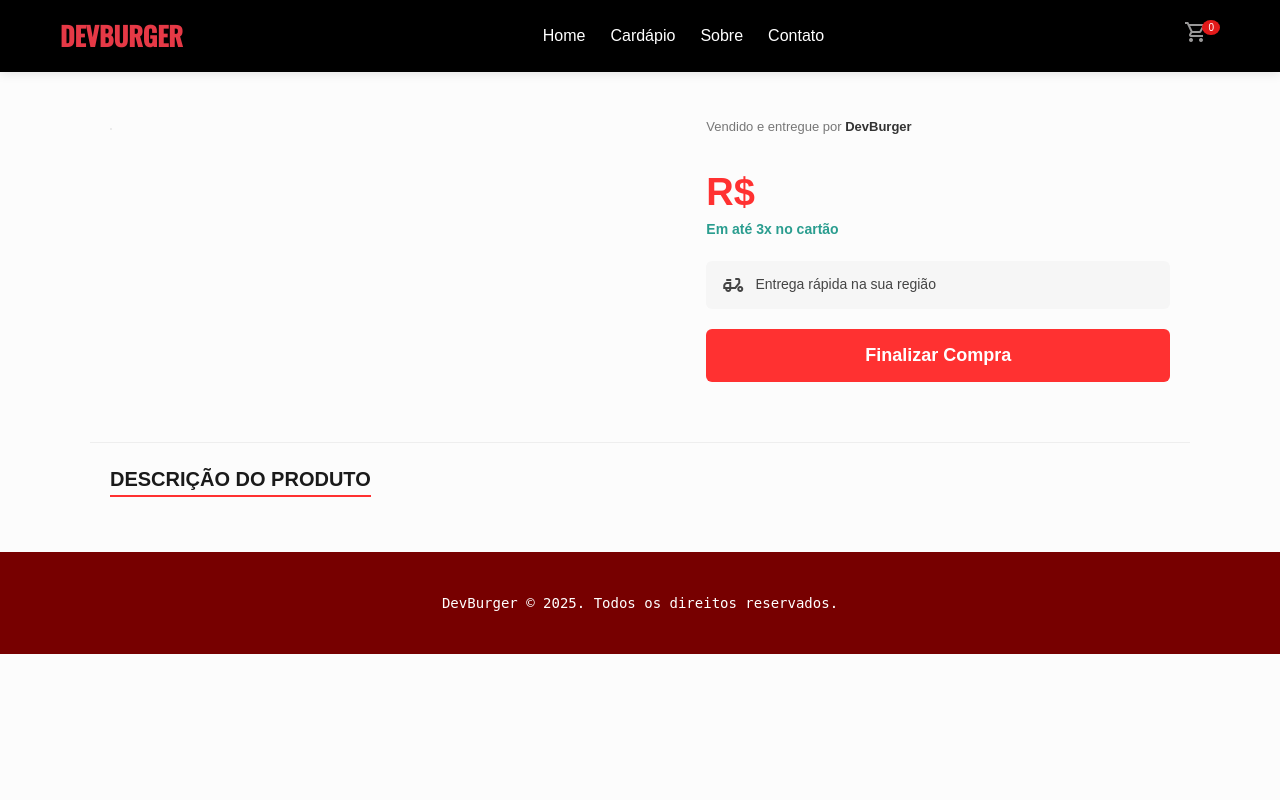
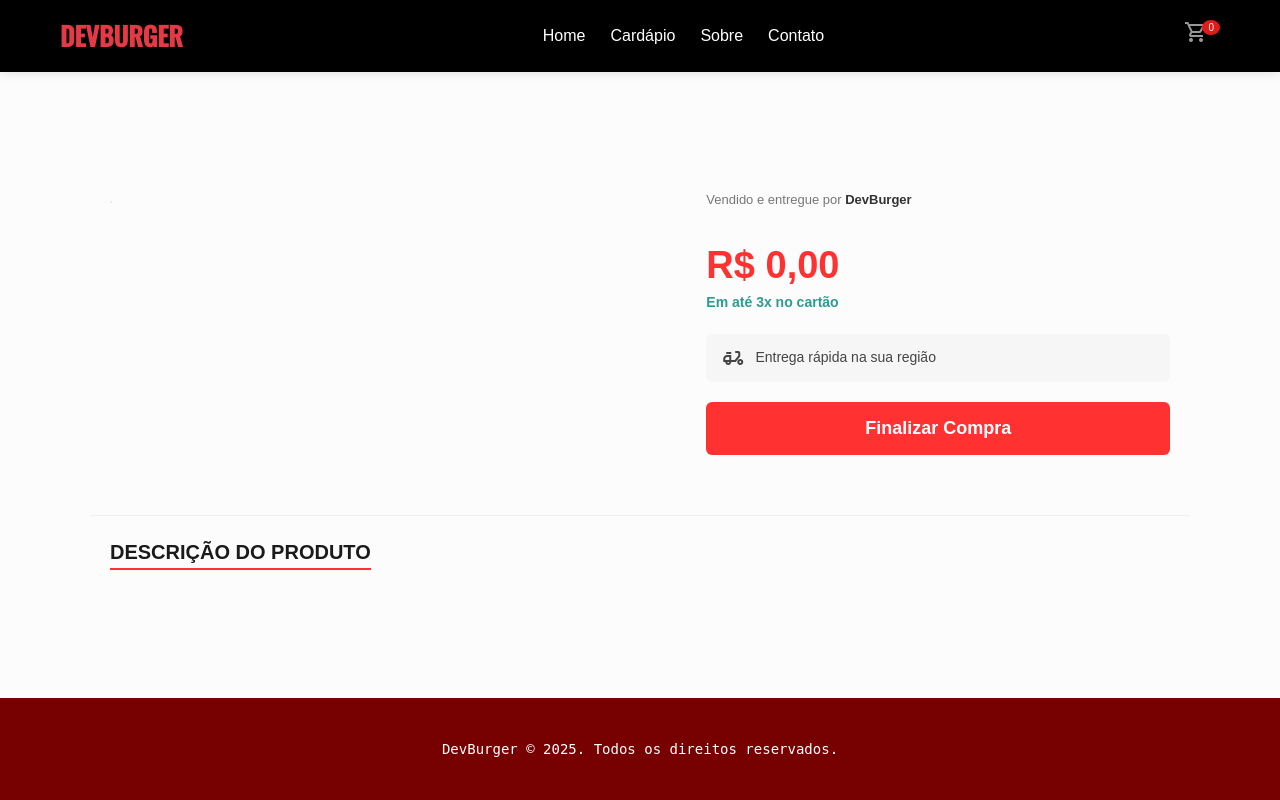
Before and after one commit to oliviawyy/burguer-dev, a Flask app: template templates/pagina2.html in a window 1280 px wide. Run offline with Flask 3, Linux system fonts and the light colour scheme; the template is opened without the code that fills it, so the values that code supplies are empty.

Commit message:
tentando finalizar os erros

```diff
--- a/migrate/DevBurguer.sql
+++ b/migrate/DevBurguer.sql
@@ -35,7 +35,8 @@
 );
 
 insert into produtos(produto, descricao, preco, destaque, foto, disponibilidade)
-values("Godo Burguer", "Um lanche especial espera por voce com uma carne divina", 24.00, 1, "https://images.pexels.com/photos/1639557/pexels-photo-1639557.jpeg?auto=compress&cs=tinysrgb&w=200", 1);
+values("Godo Burguer", "Um lanche especial espera por voce com uma carne divina", 24.00, 1, "https://supermercadosrondon.com.br/guiadecarnes/images/postagens/quer_fazer_hamburger_artesanal_perfeito_2019-05-14.jpg", 1),
+("X-Salada", "é um clássico sanduíche brasileiro, composto por pão de hambúrguer selado na chapa, hambúrguer, queijo derretido, alface, tomate e maionese", 25.00, 2, "https://www.sabornamesa.com.br/media/k2/items/cache/b4cd45b9dcdf28778c9b938159445747_XL.jpg", 1);
 
 
 INSERT INTO `devburguer`.`usuarios` (`nome`, `usuario`, `senha`) VALUES ('olivia', 'oliviawyu', '123');
--- a/static/css/produto.css
+++ b/static/css/produto.css
@@ -33,6 +33,8 @@
     margin-bottom: 5px;
     line-height: 1.2;
 }
+
+
 
 .product-seller {
     font-size: 13px;
--- a/static/js/carrinho.js
+++ b/static/js/carrinho.js
@@ -47,6 +47,7 @@
     if (!resposta.ok) {
         alert("ERRO AO ADICIONAR ITEM AO CARRINHO!");
     } else {
-        mostrar_carrinho();
+
     }
 }
+mostrar_carrinho();
--- a/templates/index.html
+++ b/templates/index.html
@@ -14,7 +14,7 @@
       {% for destaque in destaques %}
       <div class="category-item">
         <img src="{{ destaque.foto }}" alt="{{ destaque.produto }}" class="category-item__img" />
-        <button onclick="inserirItemCarrinho({{ destaque.  }})" class="button button--small">EU QUERO</button>
+        <button onclick="inserirItemCarrinho('{{ destaque.codigo }}')" class="button button--small">EU QUERO</button>
       </div>
       {% endfor %}
     </div>
--- a/templates/layout.html
+++ b/templates/layout.html
@@ -14,6 +14,8 @@
     <link rel="stylesheet" href="{{ url_for('static', filename='css/variables.css') }}" />
     <link rel="stylesheet" href="{{ url_for('static', filename='css/main.css') }}" />
     <link rel="stylesheet" href="{{ url_for('static', filename='css/media.css') }}" />
+
+    <script src="../static/js/carrinho.js" defer></script>
 
     {% block css_adicional %}{% endblock %}
 
@@ -152,7 +154,7 @@
             <button id="close-cart">✖</button>
         </div>
 
-        <div class="cart__items" id="cart-items">
+        <div class="cart__items" id="carrinho">
             {% if session.carrinho %}
                 {% for item in session.carrinho %}
                     <div class="cart-item-row">
--- a/templates/pagina2.html
+++ b/templates/pagina2.html
@@ -2,6 +2,30 @@
 
 {% block css_adicional %}
 <link rel="stylesheet" href="{{ url_for('static', filename='css/produto.css') }}">
+<style>
+    /* Força o layout a ocupar a tela toda */
+    body {
+        display: flex;
+        flex-direction: column;
+        min-height: 100vh;
+        margin: 0;
+    }
+
+    /* O main cresce para empurrar o footer e centraliza o lanche */
+    .page-details {
+        flex: 1;
+        display: flex;
+        align-items: center; /* Centraliza verticalmente */
+        justify-content: center; /* Centraliza horizontalmente */
+        padding: 40px 0;
+    }
+
+    .details-container {
+        width: 100%;
+        max-width: 1100px; /* Ajuste conforme seu design */
+        margin: 0 auto;
+    }
+</style>
 {% endblock %}
 
 {% block conteudo %}
@@ -19,7 +43,7 @@
                 <p class="product-seller">Vendido e entregue por <strong>DevBurger</strong></p>
 
                 <div class="price-section">
-                    <span class="price-value">R$ {{ produto.preco }}</span>
+                    <span class="price-value">R$ {{ "%.2f"|format(produto.preco)|replace('.', ',') }}</span>
                     <p class="installments">Em até 3x no cartão</p>
                 </div>
 
```
